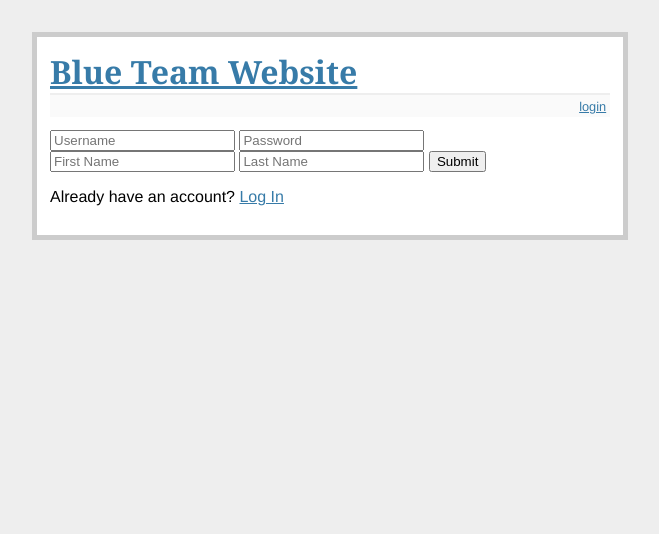
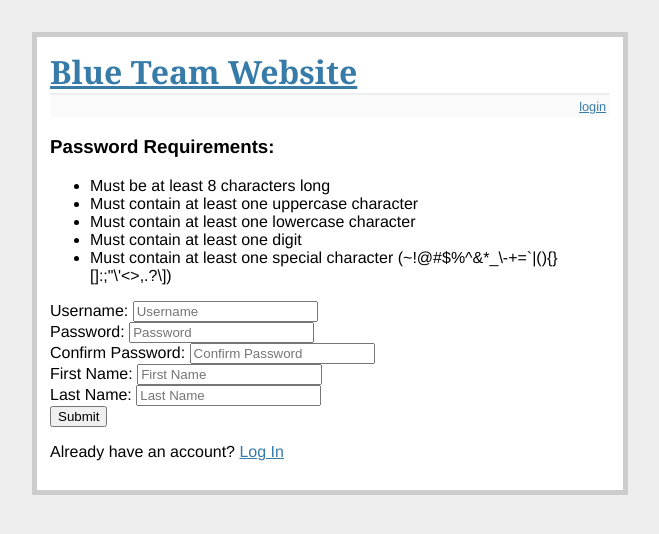
Before and after one commit to tsaoman/COEN351, a Flask app: page /register in a window 1280 px wide. Shown: the top 534 px of the page, without its empty margins (310-969 px from the left). Run offline with Flask 2, Linux system fonts and the light colour scheme; some libraries are stand-ins or nearby versions.

Commit message:
Adding DoS and brute-force password deterrent and view transaction functionality

```diff
--- a/main.py
+++ b/main.py
@@ -5,11 +5,12 @@
 #===== MODULES =====#
 #===================#
 
-from flask import Flask, flash, redirect, render_template, request, session, abort, g, url_for, escape
+from flask import Flask, flash, redirect, render_template, request, session, abort, g, url_for, escape, jsonify
 from hashlib import sha512
 import string
 import sqlite3
 import os
+import re
 
 #=================#
 #===== MAIN ======#
@@ -89,6 +90,10 @@ def login():
 
         else:
 
+            if isUserLockedOut(username) == True:
+                flash("This user account is locked")
+                return render_template("login.html")
+
             # parameterized query
             query = "select * from users where password = ? and username = ?;"
             args = [password, username]
@@ -96,12 +101,17 @@ def login():
             response = query_db(query,args,one=True)
 
             if response is None:
+                # potentially lock out an attacker who is trying
+                # to brute force / DoS our application
+                anti_brute_force_measures(username)
                 # don't tell user which one is incorrect
                 # otherwise, user can discern info on users in database
                 flash("Wrong username/password combination!")
                 return redirect(url_for("login"))
 
             else:
+                reset_login_attempts(username)
+
                 #set session variables
                 session['username'] = response[0]
                 session['lastName'] = response[2]
@@ -113,6 +123,30 @@ def login():
     #if GET, i.e. user is trying to get to login page
     else:
         return render_template("login.html")
+
+
+def isUserLockedOut(username):
+    query = "select * from users where username = ? AND (lockout_ts is NULL OR lockout_ts < CURRENT_TIMESTAMP);"
+    user = query_db(query, [username], one=True)
+    if user is None:
+        return True
+    return False
+
+def anti_brute_force_measures(username):
+    update_lockout_ts = "update users set lockout_ts = datetime('now', '+5 minutes') where username = ?;"
+    bad_login_attempts = get_user(username)['badloginattempts'] + 1
+    update_login_attempts(username, bad_login_attempts)
+
+    if bad_login_attempts >= 5:
+        flash("This user account is locked for 5 minutes")
+        query_db(update_lockout_ts, [username], one=True, commit=True)
+
+def reset_login_attempts(username):
+    update_login_attempts(username, 0)
+
+def update_login_attempts(username, bad_login_attempts):
+    query = "update users set badloginattempts = ? where username = ?;"
+    query_db(query, [bad_login_attempts, username], one=True, commit=True)
 
 # logout
 @app.route("/logout")
@@ -126,6 +160,15 @@ def register():
 
     #if POST, i.e. form data being submitted
     if request.method == "POST":
+
+        # Password validations
+        if request.form["password"] != request.form["confirm"]:
+            flash("Passwords do not match")
+            return render_template("register.html")
+        password_validation_message = verify_password_policy_compliance(request.form["password"])
+        if password_validation_message is not None:
+            flash(password_validation_message)
+            return render_template("register.html")
 
         # remove non alphanumeric characters from form, after convverting unicode --> ascii
         #sha512 hash (hex) for password
@@ -141,9 +184,12 @@ def register():
 
         #otherwise, commit to db
         else:
+            if get_user(username) is not None:
+                flash("A user already exists with this username")
+                return render_template("register.html")
 
             # parameterized query
-            query = "insert into users values (?,?,?,?,?)"
+            query = "insert into users (username,password,lastname,firstname, balance) values (?,?,?,?,?)"
             args = [username,password,lastName,firstName,0.00]
 
             response = query_db(query,args,commit=True,one=True)
@@ -174,6 +220,7 @@ def add_credits():
     amount = float(request.form['amount'])
     user = get_user(session['username'])
     deposit(user, amount)
+    log_transaction(session['username'], None, amount, "deposit")
 
     flash("Funds successfully deposited into your account")
     return render_template("index.html")
@@ -207,8 +254,9 @@ def transfer_credits():
 
     source_user = get_user(source_acct)
     if not withdraw(source_user, amount):
-            flash("Insufficient funds")
-            return render_template("index.html")
+        flash("Insufficient funds")
+        return render_template("index.html")
+    log_transaction(source_acct, dest_acct, amount, "outgoing_transfer")
 
     dest_user = get_user(dest_acct)
     if dest_user is not None:
@@ -218,9 +266,65 @@ def transfer_credits():
         # rather than reveal that information, let's just withdraw
         # money from the user's account and not deposit it.
         deposit(dest_user, amount)
+        log_transaction(source_acct, dest_acct, amount, "incoming_transfer")
 
     flash("Transfer successful")
     return render_template("index.html")
+
+@app.route("/transactions/view", methods=["GET"])
+def get_transactions():
+    # break if the user attempts to make the API call without
+    # authenticating first
+    if session is None or 'username' not in session:
+        response = jsonify({"errorMsg":"User not logged in"})
+        response.status_code = 401
+        return response
+
+    query = "select * from transactions where username=? order by crt_ts desc limit 25;"
+    transactions = query_db(query, [session['username']],
+         commit=False, one=False)
+
+    transaction_list = []
+    for transaction in transactions:
+        obj = { "description": str(transaction['description']), "amount": str(transaction['amount']),
+            "time": str(transaction['crt_ts']) }
+        transaction_list.append(obj)
+    return jsonify(transaction_list)
+
+
+@app.route("/transactions", methods=["GET"])
+def view_transactions():
+    # break if the user attempts to make the API call without
+    # # authenticating first
+    if session is None or 'username' not in session:
+        flash("Please login first")
+        return render_template("login.html")
+
+    return render_template("transactions.html")
+
+@app.route("/test", methods=["GET"])
+def test():
+    return jsonify({"result":verify_password_policy_compliance(request.args.get("password"))})
+
+
+def verify_password_policy_compliance(password):
+    password_pattern = re.compile('[~!@#$%^&*_\\-+=`|\(\)\{\}\[\]:;"\'<>,.?\]]')
+    if password is None:
+        return "Please provide a password"
+    # verify length
+    if len(password) < 8:
+        return "Password must be longer than 8 characters"
+    # check for special characters
+    if password_pattern.search(password) is None:
+        return "Password must contain at least one special character"
+    if re.compile('[A-Z]').search(password) is None:
+        return "Password must contain at least one upper case character"
+    if re.compile('[a-z]').search(password) is None:
+        return "Password must contain at least one lower case character"
+    if re.compile('[0-9]').search(password) is None:
+        return "Password must contain at least one digit"
+    return None
+
 
 def withdraw(user, amount):
     balance = user['balance']
@@ -242,6 +346,30 @@ def deposit(user, amount):
 def get_user(username):
     query = "select * from users where username = ?;"
     return query_db(query, [username], commit=False, one=True)
+
+def log_transaction(source_username, dest_username, amount, transaction_type):
+    query = "insert into transactions (username, description, amount) values (?, ?, ?);"
+    description = None
+    user = None
+    amount_formatted = None
+
+    if transaction_type == "deposit":
+        description = 'Credit Deposit'
+        user = source_username
+        amount_formatted = "+${:.2f}".format(amount)
+    elif transaction_type == "outgoing_transfer":
+        description = "Outgoing transfer to user '{}'".format(dest_username)
+        user = source_username
+        amount_formatted = "-${:.2f}".format(amount)
+    elif transaction_type == "incoming_transfer":
+        description = "Incoming transfer from user '{}'".format(source_username)
+        user = dest_username
+        amount_formatted = "+${:.2f}".format(amount)
+    else:
+        raise ValueError("Invalid transaction type")
+
+    query_db(query, [user, description, amount_formatted], commit=True, one=True)
+
 
 @app.context_processor
 def context_utils():
--- a/static/style.css
+++ b/static/style.css
@@ -45,3 +45,11 @@ h2 {
   background: #f0d6d6;
   padding: 0.5em;
 }
+
+#transactions {
+  border-collapse: collapse;
+}
+
+.th351, .td351 {
+  border: 1px solid black;
+}
--- a/templates/layout.html
+++ b/templates/layout.html
@@ -27,7 +27,7 @@
     <div class=metanav>
 
       {% if "username" in session %}
-        Hello, {{ session["firstName"] }}! Balance: ${{ get_balance(session["username"]) }} <a href="{{ url_for('logout') }}">logout</a>
+        Hello, {{ session["firstName"] }}! Balance: ${{ get_balance(session["username"]) }} <a href="{{ url_for('view_transactions')}}">View Transactions</a> <a href="{{ url_for('logout') }}">logout</a>
 
       {% else %}
         <a href="{{ url_for('login') }}">login</a>
--- a/templates/register.html
+++ b/templates/register.html
@@ -7,11 +7,31 @@
     <p>You're logged in already!</p>
 
   {% else %}
+    <h3>Password Requirements:</h3>
+    <ul>
+      <li>Must be at least 8 characters long</li>
+      <li>Must contain at least one uppercase character</li>
+      <li>Must contain at least one lowercase character</li>
+      <li>Must contain at least one digit</li>
+      <li>Must contain at least one special character (~!@#$%^&amp;*_\-+=`|(){}[]:;"\'&lt;&gt;,.?\])</li>
+    </ul>
+
     <form action="/register" method="POST">
-      <input type="username" name="username" placeholder="Username">
-      <input type="password" name="password" placeholder="Password">
-      <input type="text" name="firstName" placeholder="First Name">
-      <input type="text" name="lastName" placeholder="Last Name">
+      <div class="coen351">
+        Username: <input type="username" name="username" placeholder="Username"/>
+      </div>
+      <div class="coen351">
+        Password: <input type="password" name="password" placeholder="Password"/>
+      </div>
+      <div class="coen351">
+        Confirm Password: <input type="password" name="confirm" placeholder="Confirm Password"/>
+      </div>
+      <div class="coen351">
+        First Name: <input type="text" name="firstName" placeholder="First Name"/>
+      </div>
+      <div class="coen351">
+        Last Name: <input type="text" name="lastName" placeholder="Last Name"/>
+      </div>
 
       <input type="submit" value="Submit">
     </form>
```
Also changed, not shown: templates/login.html (+7 -3 lines), templates/transactions.html (added, +45 -0 lines), main.db.
